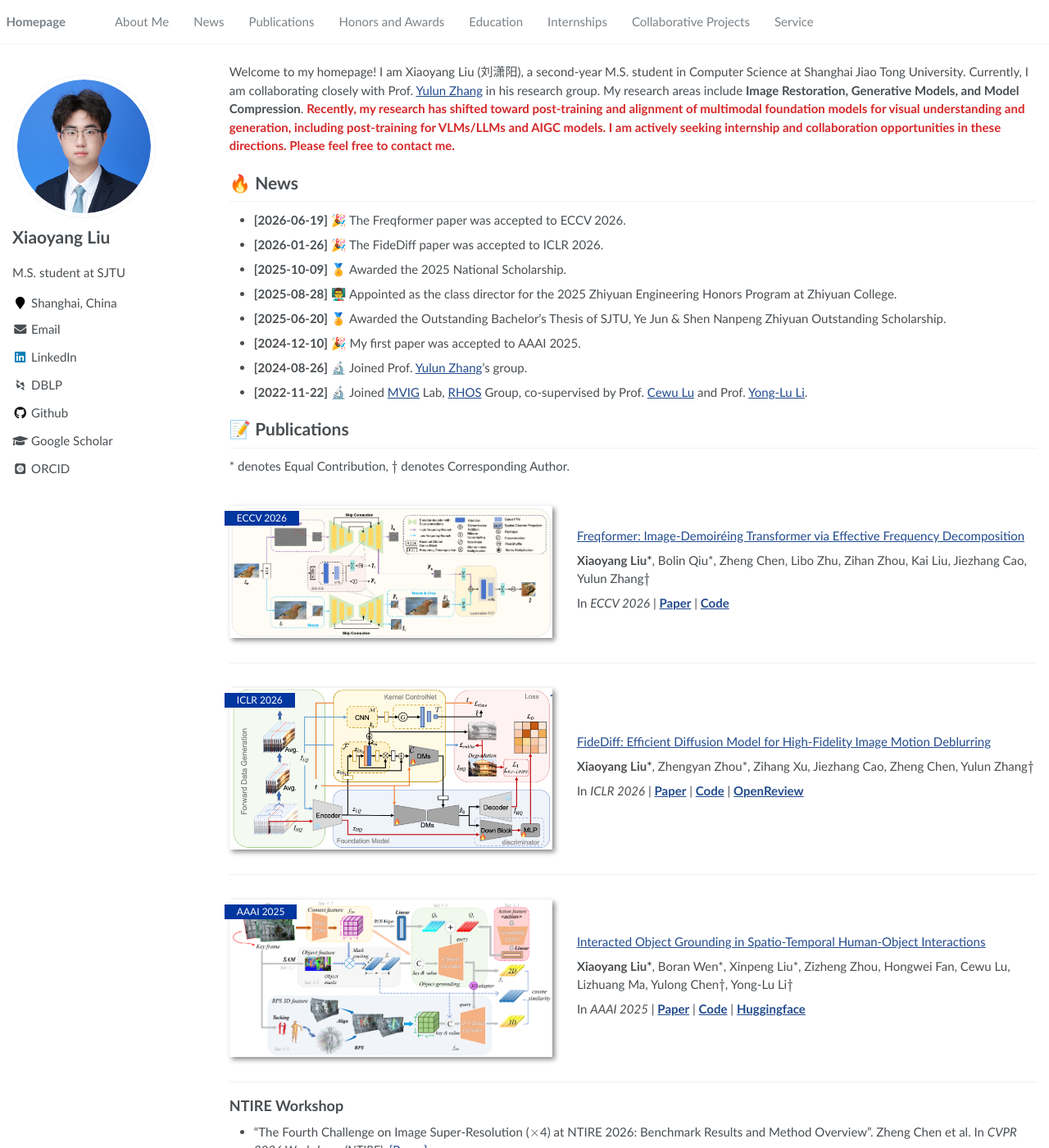
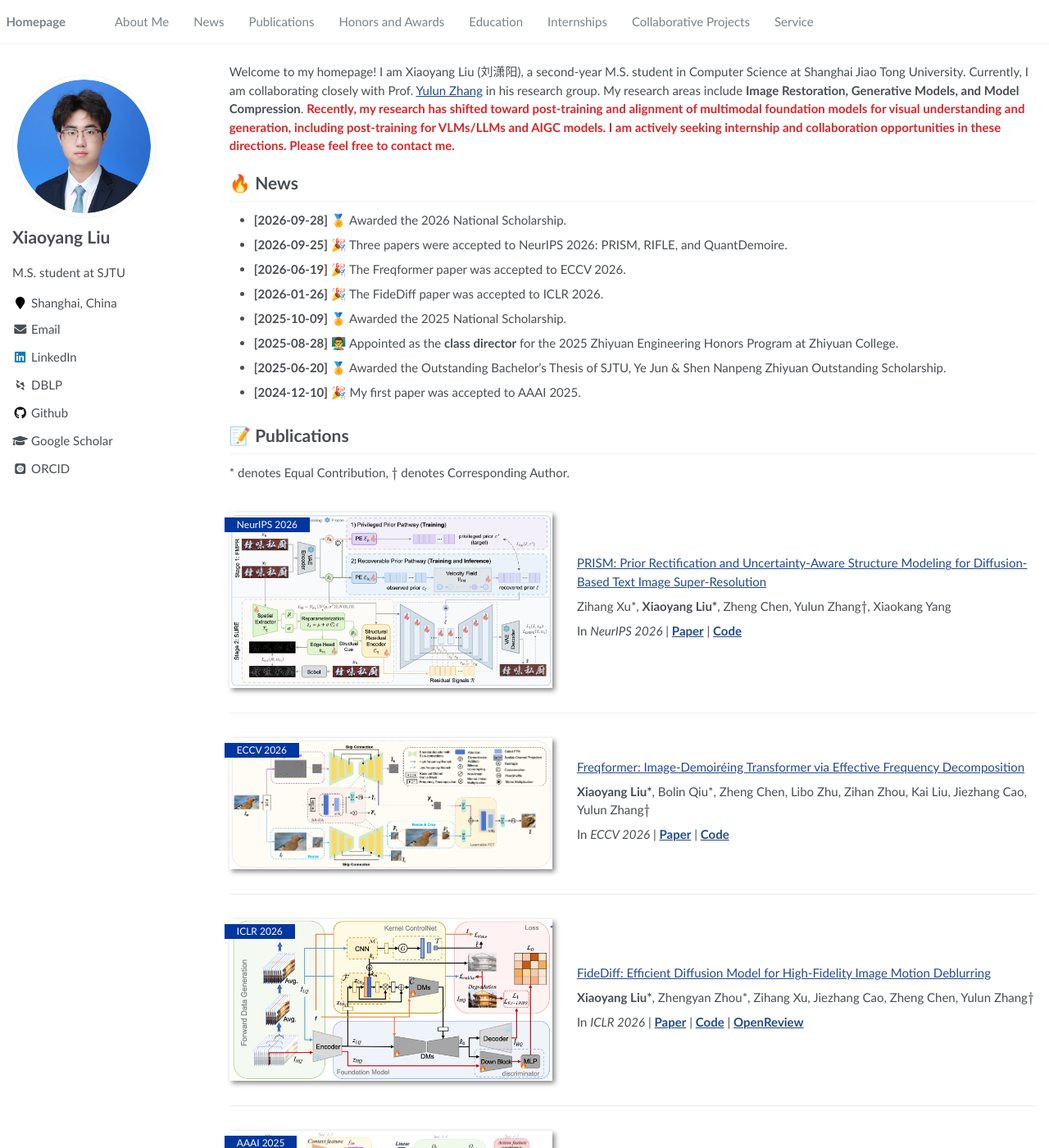
Before and after one commit to xyLiu339/xyliu339.github.io, a Jekyll site: the page built from _pages/about.md, in a window 1280 px wide and 1400 px high. Shown: the whole window at 82% size. Built offline with Jekyll 4.4.1, drawn with Linux system fonts in a browser that asks for light colours; some web fonts are replaced; formulas are drawn with MathJax 3; some of the changed text lies outside the part shown.

Commit message:
20260928

```diff
--- a/_pages/about.md
+++ b/_pages/about.md
@@ -21,17 +21,34 @@ Welcome to my homepage! I am Xiaoyang Liu (刘潇阳), a second-year M.S. studen
 Currently, I am collaborating closely with Prof. [Yulun Zhang](https://yulunzhang.com/) in his research group. My research areas include **Image Restoration, Generative Models, and Model Compression**. <span style="color:#d62728; font-weight:700;">Recently, my research has shifted toward **post-training and alignment of multimodal foundation models for visual understanding and generation**, including post-training for VLMs/LLMs and AIGC models. I am actively seeking internship and collaboration opportunities in these directions. Please feel free to contact me.</span>
 
 # 🔥 News
+<div class="news-scroll" role="region" aria-label="News" tabindex="0" markdown="1">
+
+- **[2026-09-28]** 🏅 Awarded the 2026 National Scholarship.
+- **[2026-09-25]** 🎉 Three papers were accepted to NeurIPS 2026: PRISM, RIFLE, and QuantDemoire.
 - **[2026-06-19]** 🎉 The Freqformer paper was accepted to ECCV 2026.
 - **[2026-01-26]** 🎉 The FideDiff paper was accepted to ICLR 2026.
 - **[2025-10-09]** 🏅 Awarded the 2025 National Scholarship.
-- **[2025-08-28]** 👨‍🏫 Appointed as the class director for the 2025 Zhiyuan Engineering Honors Program at Zhiyuan College.
+- **[2025-08-28]** 👨‍🏫 Appointed as the **class director** for the 2025 Zhiyuan Engineering Honors Program at Zhiyuan College.
 - **[2025-06-20]** 🏅 Awarded the Outstanding Bachelor's Thesis of SJTU, Ye Jun & Shen Nanpeng Zhiyuan Outstanding Scholarship.
 - **[2024-12-10]** 🎉 My first paper was accepted to AAAI 2025.
 - **[2024-08-26]** 🔬 Joined Prof. [Yulun Zhang](https://yulunzhang.com/)'s group.
 - **[2022-11-22]** 🔬 Joined [MVIG](https://www.mvig.org/) Lab, [RHOS](https://mvig-rhos.com/) Group, co-supervised by Prof. [Cewu Lu](https://www.mvig.org/) and Prof. [Yong-Lu Li](https://dirtyharrylyl.github.io/).
 
+</div>
+
 # 📝 Publications
 \* denotes Equal Contribution, $\dagger$ denotes Corresponding Author.
+
+<div class='paper-box'><div class='paper-box-image'><div><div class="badge">NeurIPS 2026</div><img src='images/nips26.png' alt="PRISM framework for text image super-resolution" width="100%"></div></div>
+<div class='paper-box-text' markdown="1">
+
+[PRISM: Prior Rectification and Uncertainty-Aware Structure Modeling for Diffusion-Based Text Image Super-Resolution](https://arxiv.org/abs/2605.13027)
+
+Zihang Xu\*, **Xiaoyang Liu\***, Zheng Chen, Yulun Zhang$\dagger$, Xiaokang Yang
+
+In *NeurIPS 2026* | [**Paper**](https://arxiv.org/abs/2605.13027) | [**Code**](https://github.com/faithxuz/PRISM)
+</div>
+</div>
 
 <div class='paper-box'><div class='paper-box-image'><div><div class="badge">ECCV 2026</div><img src='images/Freqformer.png' alt="sym" width="100%"></div></div>
 <div class='paper-box-text' markdown="1">
@@ -67,21 +84,19 @@ In *AAAI 2025* | [**Paper**](https://arxiv.org/abs/2412.19542) | [**Code**](http
 </div>
 
 ## NTIRE Workshop
-- "The Fourth Challenge on Image Super-Resolution ($\times$4) at NTIRE 2026: Benchmark Results and Method Overview". Zheng Chen et al. In *CVPR 2026 Workshops (NTIRE)*. [[Paper]](https://arxiv.org/abs/2604.14558)
+- "The Fourth Challenge on Image Super-Resolution ($\times$4) at NTIRE 2026: Benchmark Results and Method Overview". Zheng Chen et al. In **CVPR 2026 Workshops (NTIRE)**. [[Paper]](https://arxiv.org/abs/2604.14558)
 
-- "The First Challenge on Mobile Real-World Image Super-Resolution at NTIRE 2026: Benchmark Results and Method Overview". Jiatong Li et al. In *CVPR 2026 Workshops (NTIRE)*. [[Paper]](https://arxiv.org/abs/2604.17306)
+- "The First Challenge on Mobile Real-World Image Super-Resolution at NTIRE 2026: Benchmark Results and Method Overview". Jiatong Li et al. In **CVPR 2026 Workshops (NTIRE)**. [[Paper]](https://arxiv.org/abs/2604.17306)
 
-- "The First Challenge on Remote Sensing Infrared Image Super-Resolution at NTIRE 2026: Benchmark Results and Method Overview". Kai Liu et al. In *CVPR 2026 Workshops (NTIRE)*. [[Paper]](https://arxiv.org/abs/2604.21312)
+- "The First Challenge on Remote Sensing Infrared Image Super-Resolution at NTIRE 2026: Benchmark Results and Method Overview". Kai Liu et al. In **CVPR 2026 Workshops (NTIRE)**. [[Paper]](https://arxiv.org/abs/2604.21312)
 
 ## Image Restoration
 - "One-Step Diffusion Model for Image Motion-Deblurring". **Xiaoyang Liu**, Yuquan Wang, Zheng Chen, Jiezhang Cao, He Zhang, Yulun Zhang$\dagger$, Xiaokang Yang. **arXiv preprint** arXiv:2503.06537. [[Paper]](https://arxiv.org/abs/2503.06537) [[Project]](https://github.com/xyLiu339/OSDD)
 
-- "PRISM: Prior Rectification and Uncertainty-Aware Structure Modeling for Diffusion-Based Text Image Super-Resolution". Zihang Xu\*, **Xiaoyang Liu\***, Zheng Chen, Yulun Zhang$\dagger$, Xiaokang Yang. **arXiv preprint** arXiv:2605.13027. [[Paper]](https://arxiv.org/abs/2605.13027) [[Project]](https://github.com/faithxuz/PRISM)
-
-- "RIFLE: Removal of Image Flicker-Banding via Latent Diffusion Enhancement". Libo Zhu\*, Zihan Zhou\*, **Xiaoyang Liu**, Weihang Zhang, Keyu Shi, Yifan Fu, Yulun Zhang$\dagger$. **arXiv preprint** arXiv:2509.24644. [[Paper]](https://arxiv.org/abs/2509.24644) [[Project]](https://github.com/libozhu03/RIFLE)
+- "RIFLE: Removal of Image Flicker-Banding via Latent Diffusion Enhancement". Libo Zhu\*, Zihan Zhou\*, **Xiaoyang Liu**, Weihang Zhang, Keyu Shi, Yifan Fu, Yulun Zhang$\dagger$. **NeurIPS 2026**. [[Paper]](https://arxiv.org/abs/2509.24644) [[Project]](https://github.com/libozhu03/RIFLE)
 
 ## Model Compression
-- "QuantDemoire: Quantization with Outlier Aware for Image Demoiréing". Zheng Chen\*, Kewei Zhang\*, **Xiaoyang Liu**, Weihang Zhang, Mengfan Wang, Yifan Fu, Yulun Zhang$\dagger$. **arXiv preprint** arXiv:2510.04066. [[Paper]](https://arxiv.org/abs/2510.04066) [[Project]](https://github.com/zhengchen1999/QuantDemoire)
+- "QuantDemoire: Quantization with Outlier Aware for Image Demoiréing". Zheng Chen\*, Kewei Zhang\*, **Xiaoyang Liu**, Weihang Zhang, Mengfan Wang, Yifan Fu, Yulun Zhang$\dagger$. **NeurIPS 2026**. [[Paper]](https://arxiv.org/abs/2510.04066) [[Project]](https://github.com/zhengchen1999/QuantDemoire)
 
 - "BinaryDemoire: Moiré-Aware Binarization for Image Demoiréing". Zheng Chen\*, Zhi Yang\*, **Xiaoyang Liu**, Weihang Zhang, Mengfan Wang, Yifan Fu, Linghe Kong, Yulun Zhang$\dagger$. **arXiv preprint** arXiv:2602.03176. [[Paper]](https://arxiv.org/abs/2602.03176) [[Project]](https://github.com/zhengchen1999/BinaryDemoire)
 
@@ -90,6 +105,7 @@ In *AAAI 2025* | [**Paper**](https://arxiv.org/abs/2412.19542) | [**Code**](http
 
 
 # 🎖 Honors and Awards
+- **National Scholarship** (Top 1%, Graduate Level), 2026
 - **National Scholarship** (Top 1%, Graduate Level), 2025
 - **First-Class Academic Scholarship for 2025 Master's Students**, SJTU, 2025
 - **Ye Jun & Shen Nanpeng Zhiyuan Outstanding Scholarship** (Top 1%), SJTU, 2025
@@ -116,9 +132,9 @@ In *AAAI 2025* | [**Paper**](https://arxiv.org/abs/2412.19542) | [**Code**](http
       <p class="internship-title"><strong>Huawei</strong>, AI Algorithm Intern, <em>2026.07 - 2026.09</em>.</p>
     </div>
     <ul>
-      <li>Trained VLM understanding and editing-instruction generation modules; performed multimodal SFT on 35B VLM model with LLaMA-Factory, covering multi-source image-text data integration, LoRA fine-tuning, distributed training, and offline inference evaluation.</li>
+      <li>Trained VLM understanding and editing-instruction generation modules; performed multimodal SFT on a 35B VLM with LLaMA-Factory, covering multi-source image-text data integration, LoRA fine-tuning, distributed training, and offline inference evaluation.</li>
       <li>Customized the GRPO training and reward pipeline with verl: sampled multiple editing instructions per image in parallel, generated candidate results with an image-to-image model, and optimized the policy using result-level scores fused from pose and composition reward models to align editing instructions with final image quality.</li>
-      <li>Built asynchronous resource orchestration across VLMs, image-editing models, and reward models with Ray, aiohttp, vLLM, and FSDP2; developed an end-to-end optimization pipeline for content hallucination, abnormal human poses, and composition imbalance.</li>
+      <li>Built asynchronous resource orchestration across VLMs, image-editing models, and reward models with Ray, aiohttp, vLLM, and FSDP2; developed an end-to-end optimization pipeline for content hallucination, abnormal human poses, and composition imbalance. Training was conducted on a <strong style="color:#d62728;">four-node Huawei cluster with 32 Ascend 910B NPUs</strong> in total.</li>
     </ul>
   </div>
 
@@ -147,7 +163,7 @@ In *AAAI 2025* | [**Paper**](https://arxiv.org/abs/2412.19542) | [**Code**](http
     <div class="industry-logo"><img src="images/Huawei_Standard_logo.svg.png" alt="Huawei logo"></div>
     <div class="industry-text">
       <strong>Exploratory Collaboration on Image/Video Demoiréing and Flicker-Banding Removal</strong> (Huawei). <strong>Project Lead</strong>. Responsible for task investigation, new dataset construction, image/video demoiréing network design, project coordination, and delivery.<br>
-      Related technical outcomes have been deployed on <strong>Huawei Pura 90</strong> series smartphones.<br>
+      <strong>Official documentation confirms the deployment of our technology</strong> on <strong>Huawei <span style="color:#d62728;">Pura 90</span></strong> series smartphones.<br>
     </div>
   </div>
 
@@ -186,7 +202,7 @@ In *AAAI 2025* | [**Paper**](https://arxiv.org/abs/2412.19542) | [**Code**](http
   - **Volunteer**, 1st China Embodied Intelligence Conference, 2024.03
 
 - **Student Leadership**
-  - **Class Director**, 2025 Cohort Zhiyuan Engineering Honors Program, Zhiyuan College, SJTU, 2025.08 - Present
+  - <strong style="color:#d62728;">Class Director</strong>, **2025 Cohort Zhiyuan Engineering Honors Program**, Zhiyuan College, SJTU, 2025.08 - Present
   - **Publicity Officer**, CS25M031 Class, SJTU, 2025.09 - Present
   - **Vice Monitor**, F2103302 Class, SJTU, 2021.11 - 2025.06
   - **Student Union Officer**, SEIEE, SJTU, 2022.03 - 2023.03
--- a/assets/css/main.scss
+++ b/assets/css/main.scss
@@ -39,6 +39,32 @@
 @import "vendor/font-awesome/brands";
 @import "vendor/magnific-popup/magnific-popup";
 @import "print";
+
+.news-scroll {
+    max-height: 240px;
+    overflow-y: auto;
+    scrollbar-gutter: stable;
+    padding-right: 0.75em;
+
+    > ul {
+        margin-top: 0;
+        margin-bottom: 0;
+    }
+
+    &:focus-visible {
+        outline: 2px solid #00369f;
+        outline-offset: 2px;
+    }
+
+    @media (max-width: 600px) {
+        max-height: 240px;
+    }
+
+    @media print {
+        max-height: none;
+        overflow: visible;
+    }
+}
 
 .paper-box {
     display: flex;
--- a/google_scholar_crawler/requirements.txt
+++ b/google_scholar_crawler/requirements.txt
@@ -1,2 +1,4 @@
 jsonpickle==1.4.2
 scholarly==1.5.1
+# scholarly 1.5.1 imports the BibTeX parser's v1 API.
+bibtexparser==1.4.3
```
Also changed, not shown: .github/workflows/google_scholar_crawler.yaml, images/nips26.png (added), 5 other files.
